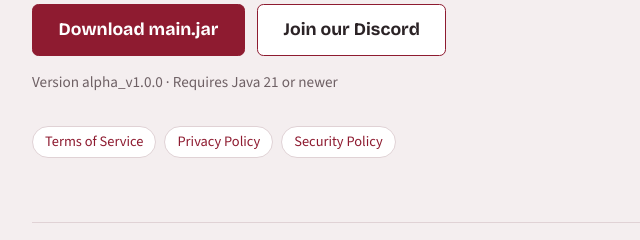
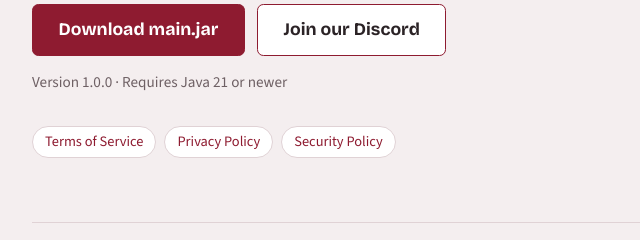
Before and after one commit to GarnetDiscord/garnetdiscord.github.io, a plain HTML site: page index.html in a window 1280 px wide. Shown: the part 428-668 px from the top of the page, 116-756 px from the left. Drawn offline with nearby package versions, Linux system fonts and the light colour scheme.

Commit message:
Update version number in index.html

```diff
--- a/index.html
+++ b/index.html
@@ -509,7 +509,7 @@
             our
             Discord</a>
         </div>
-        <p class="meta" id="meta">Version alpha_v1.0.0 · Requires Java 21 or newer</p>
+        <p class="meta" id="meta">Version 1.0.0 · Requires Java 21 or newer</p>
       </div>
       <img class="gem" src="Garnet.png" alt="Garnet logo" width="304" height="304">
     </div>
```
